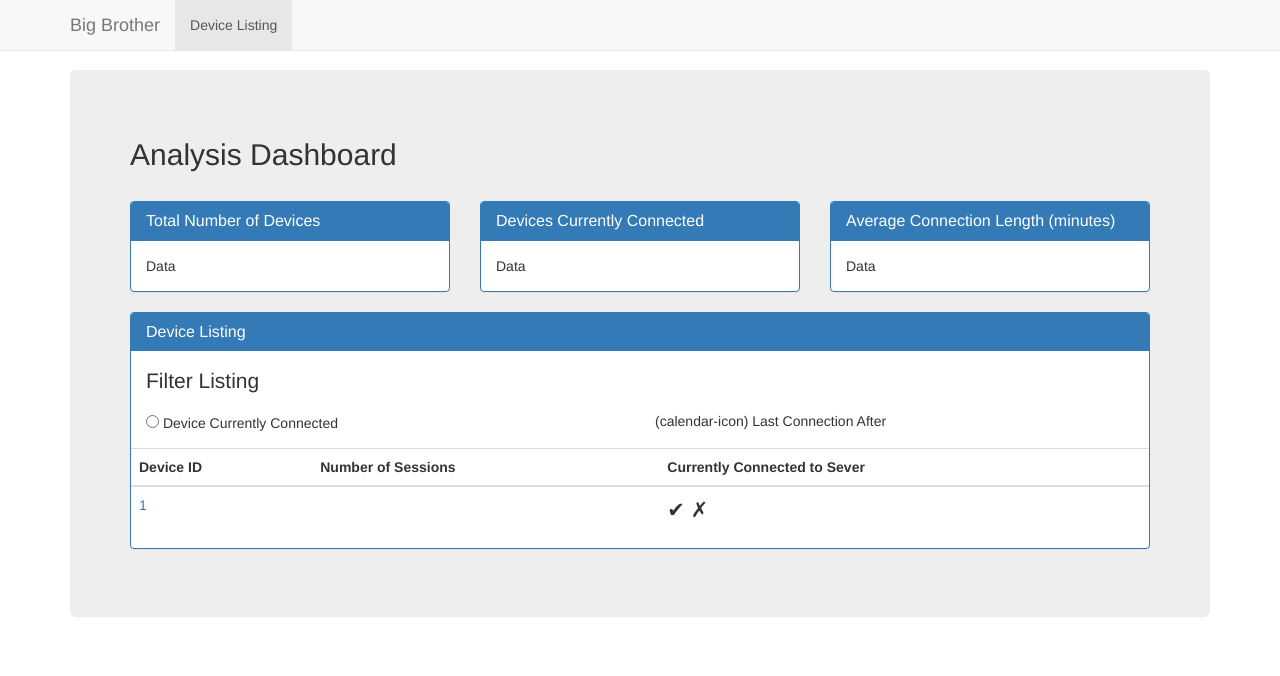
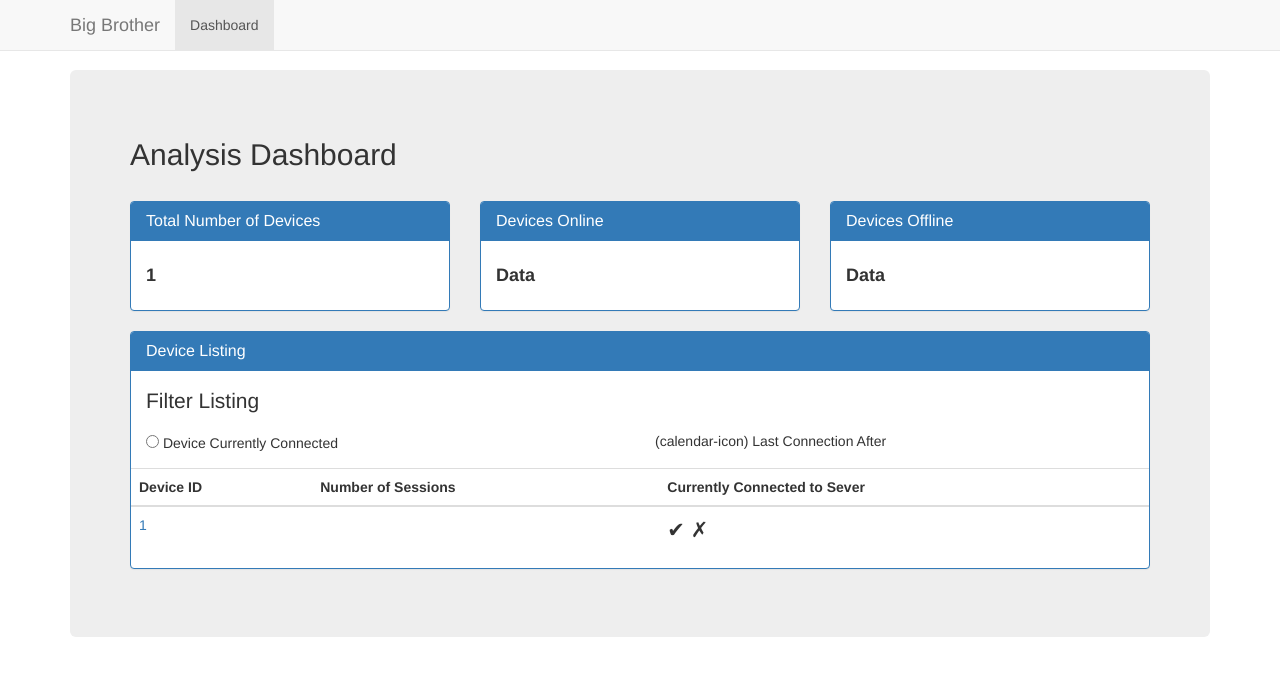
Before and after one commit to jagsgill/cs319-server-dashboard, a Django app: template web_app/templates/dashboard.html in a window 1280 px wide. Shown: the top 676 px of the page. Run offline with Django 3.2, Linux system fonts and the light colour scheme; the template is opened without the code that fills it: most values are stand-ins (such as "Sample title", 1, 10 or a date in 2020); some libraries are stand-ins or nearby versions.

Commit message:
dashboard quieries/style

```diff
--- a/web_app/templates/dashboard.html
+++ b/web_app/templates/dashboard.html
@@ -41,7 +41,7 @@
         </div>
         <div id="navbar" class="navbar-collapse collapse">
           <ul class="nav navbar-nav">
-            <li class="active"><a href="http://localhost:8000/dashboard/">Device Listing</a></li>
+            <li class="active"><a href="http://localhost:8000/dashboard/">Dashboard</a></li>
           </ul>
 
           <ul class="nav navbar-nav navbar-right">
@@ -65,27 +65,27 @@
                     <h3 class="panel-title">Total Number of Devices</h3>
                   </div>
                   <div class="panel-body">
-                    Data
+                      <h4><b>{{distinct_device_count}}</b></h4>
                   </div>
                 </div>
             </div>
             <div class="col-md-4">
                 <div class="panel panel-primary">
                   <div class="panel-heading">
-                    <h3 class="panel-title">Devices Currently Connected</h3>
+                    <h3 class="panel-title">Devices Online</h3>
                   </div>
                   <div class="panel-body">
-                    Data
+                    <h4><b>Data</b></h4>
                   </div>
                 </div>
             </div>
             <div class="col-md-4">
                 <div class="panel panel-primary">
                   <div class="panel-heading">
-                    <h3 class="panel-title">Average Connection Length (minutes)</h3>
+                    <h3 class="panel-title">Devices Offline</h3>
                   </div>
                   <div class="panel-body">
-                    Data
+                    <h4><b>Data</b></h4>
                   </div>
                 </div>
             </div>
```
Also changed, not shown: web_app/models.py (+7 -0 lines), web_app/views.py (+10 -2 lines), 8 other files.
